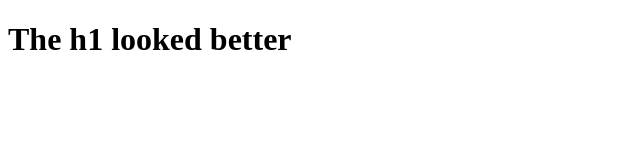
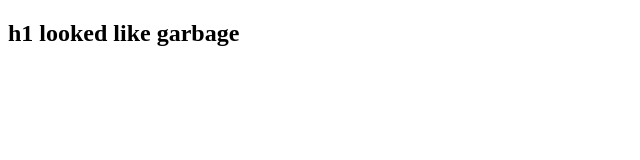
Before and after one commit to jcar787/ut-mws-first-repo, a plain HTML site: page add.html in a window 1280 px wide. Shown: the whole page, without its empty margins (0-640 px from the left). Drawn offline with Linux system fonts and the light colour scheme.

Commit message:
Changed h1 into h2 of add.html.

```diff
--- a/add.html
+++ b/add.html
@@ -2,7 +2,7 @@
 <html>
   <head><title>My first file to git</title></head>
   <body>
-    <h1>The h1 looked better</h1>
+    <h2>h1 looked like garbage</h2>
 
   </body>
 </html>
```
